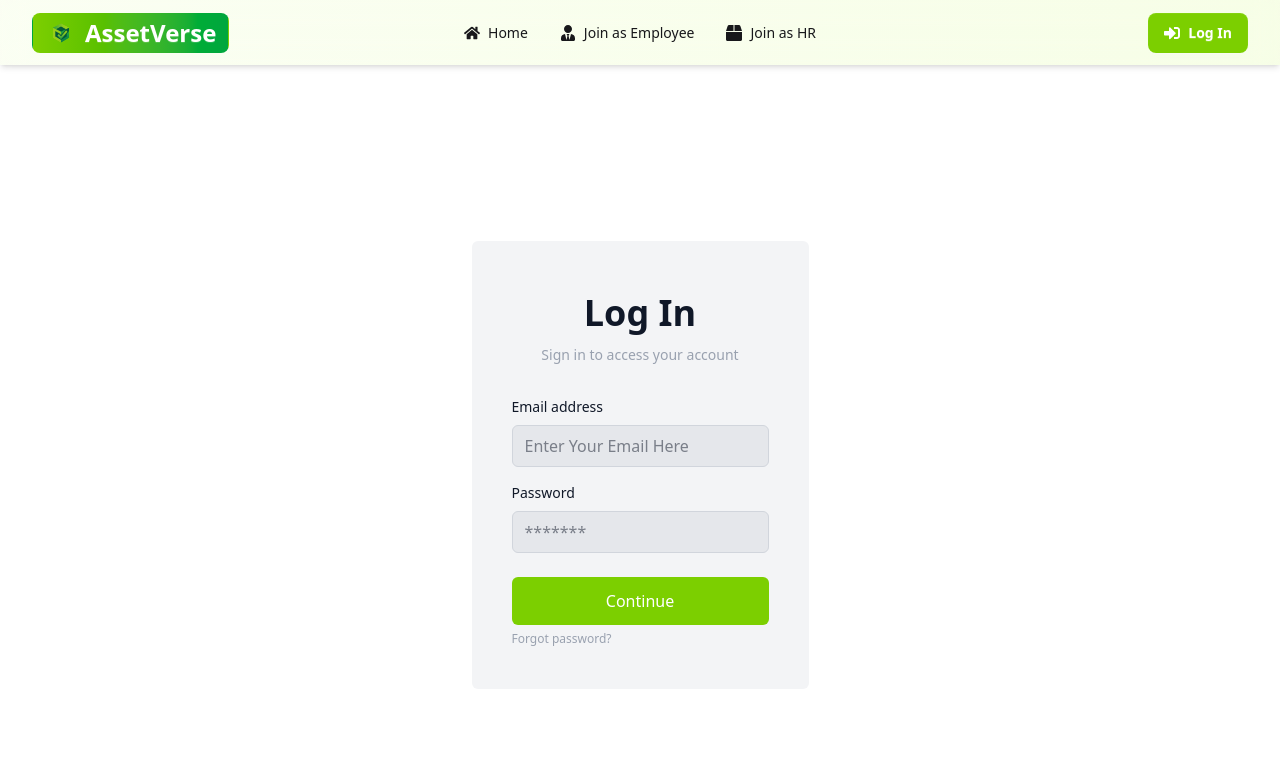
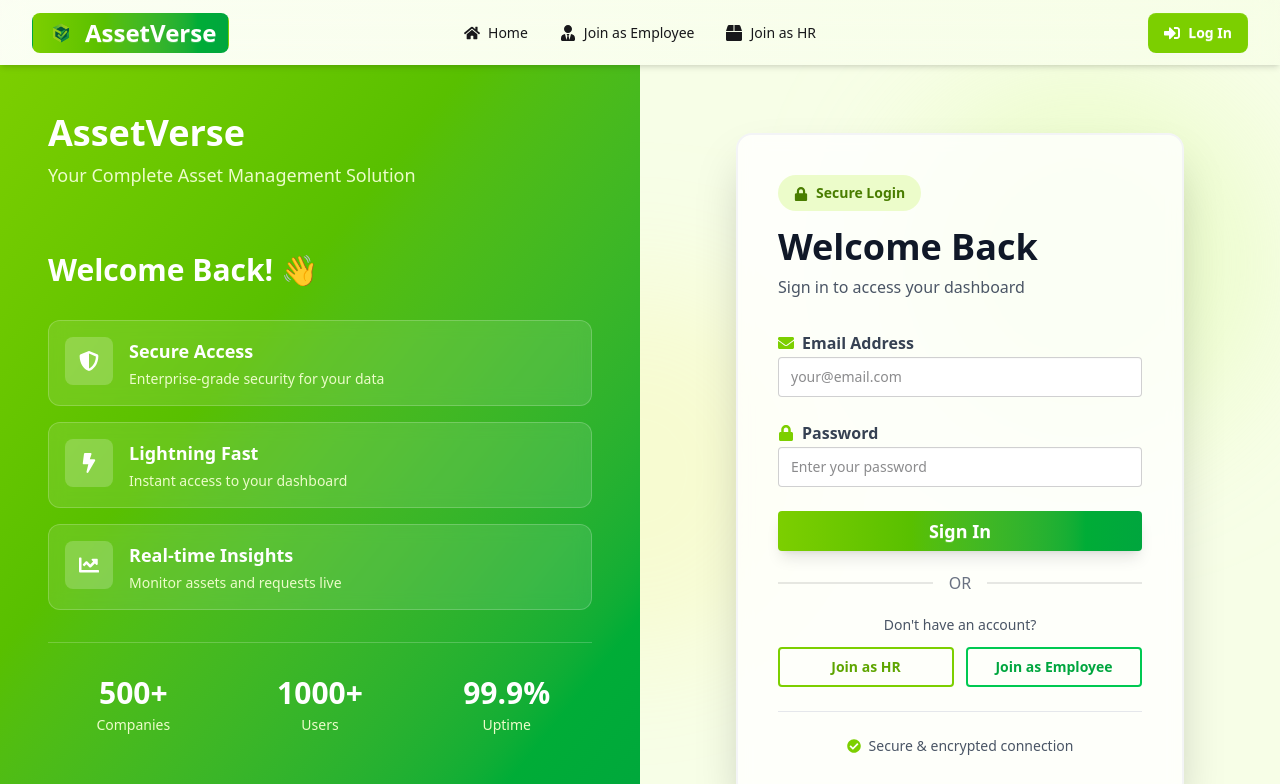
Before and after one commit to sajid-7756/AssetVerse-Client, a React (Vite) app: page /login in a window 1280 px wide. Shown: the top 784 px of the page. Built offline with nearby package versions, Linux system fonts and the light colour scheme; no server answers.

Commit message:
added login design

```diff
--- a/src/pages/Login/Login.jsx
+++ b/src/pages/Login/Login.jsx
@@ -1,6 +1,15 @@
 import { Navigate, useLocation, useNavigate } from "react-router";
 import toast from "react-hot-toast";
 import useAuth from "../../hooks/useAuth";
+import { Link } from "react-router";
+import {
+  FaLock,
+  FaEnvelope,
+  FaShieldAlt,
+  FaBolt,
+  FaChartLine,
+  FaCheckCircle,
+} from "react-icons/fa";
 
 const Login = () => {
   const { signIn, user } = useAuth();
@@ -30,67 +39,214 @@ const Login = () => {
     }
   };
 
+  const features = [
+    {
+      icon: FaShieldAlt,
+      title: "Secure Access",
+      description: "Enterprise-grade security for your data",
+    },
+    {
+      icon: FaBolt,
+      title: "Lightning Fast",
+      description: "Instant access to your dashboard",
+    },
+    {
+      icon: FaChartLine,
+      title: "Real-time Insights",
+      description: "Monitor assets and requests live",
+    },
+  ];
+
   return (
-    <div className="flex justify-center items-center min-h-screen bg-white">
-      <div className="flex flex-col max-w-md p-6 rounded-md sm:p-10 bg-gray-100 text-gray-900">
-        <div className="mb-8 text-center">
-          <h1 className="my-3 text-4xl font-bold">Log In</h1>
-          <p className="text-sm text-gray-400">
-            Sign in to access your account
+    <div className="min-h-screen flex relative overflow-hidden">
+      {/* Animated Background Blobs */}
+      <div className="absolute top-0 right-0 w-96 h-96 bg-lime-200 rounded-full mix-blend-multiply filter blur-3xl opacity-30 animate-blob"></div>
+      <div className="absolute bottom-0 left-0 w-96 h-96 bg-green-200 rounded-full mix-blend-multiply filter blur-3xl opacity-30 animate-blob animation-delay-2000"></div>
+      <div className="absolute top-1/2 left-1/2 transform -translate-x-1/2 -translate-y-1/2 w-96 h-96 bg-yellow-200 rounded-full mix-blend-multiply filter blur-3xl opacity-20 animate-blob"></div>
+
+      {/* Left Side - Branding & Features */}
+      <div className="hidden lg:flex lg:w-1/2 bg-linear-to-br from-lime-500 to-green-600 p-12 flex-col justify-between relative z-10">
+        <div>
+          <h1 className="text-4xl font-bold text-white mb-2">AssetVerse</h1>
+          <p className="text-lime-100 text-lg">
+            Your Complete Asset Management Solution
           </p>
         </div>
-        <form
-          onSubmit={handleSubmit}
-          noValidate=""
-          action=""
-          className="space-y-6 ng-untouched ng-pristine ng-valid"
+
+        <div className="space-y-6">
+          <h2 className="text-3xl font-bold text-white mb-8">
+            Welcome Back! 👋
+          </h2>
+
+          {/* Features */}
+          <div className="space-y-4">
+            {features.map((feature, index) => (
+              <div
+                key={index}
+                className="bg-white/10 backdrop-blur-sm rounded-xl p-4 border border-white/20 hover:bg-white/20 transition-all duration-300"
               >
-          <div className="space-y-4">
+                <div className="flex items-start gap-4">
+                  <div className="w-12 h-12 bg-white/20 rounded-lg flex items-center justify-center shrink-0">
+                    <feature.icon className="text-white text-xl" />
+                  </div>
                   <div>
-              <label htmlFor="email" className="block mb-2 text-sm">
-                Email address
+                    <h3 className="text-white font-semibold text-lg mb-1">
+                      {feature.title}
+                    </h3>
+                    <p className="text-lime-100 text-sm">
+                      {feature.description}
+                    </p>
+                  </div>
+                </div>
+              </div>
+            ))}
+          </div>
+
+          {/* Stats */}
+          <div className="grid grid-cols-3 gap-4 mt-8 pt-8 border-t border-white/20">
+            <div className="text-center">
+              <div className="text-3xl font-bold text-white mb-1">500+</div>
+              <p className="text-lime-100 text-sm">Companies</p>
+            </div>
+            <div className="text-center">
+              <div className="text-3xl font-bold text-white mb-1">1000+</div>
+              <p className="text-lime-100 text-sm">Users</p>
+            </div>
+            <div className="text-center">
+              <div className="text-3xl font-bold text-white mb-1">99.9%</div>
+              <p className="text-lime-100 text-sm">Uptime</p>
+            </div>
+          </div>
+        </div>
+
+        <p className="text-lime-100 text-sm">
+          © 2024 AssetVerse. All rights reserved.
+        </p>
+      </div>
+
+      {/* Right Side - Login Form */}
+      <div className="w-full lg:w-1/2 flex items-center justify-center p-6 md:p-12 relative z-10">
+        <div className="w-full max-w-md">
+          {/* Mobile Logo */}
+          <div className="lg:hidden mb-8 text-center">
+            <h1 className="text-3xl font-bold text-gray-900 mb-2">
+              AssetVerse
+            </h1>
+            <p className="text-gray-600">Asset Management Solution</p>
+          </div>
+
+          {/* Login Card */}
+          <div className="bg-white/80 backdrop-blur-sm rounded-2xl shadow-2xl p-8 md:p-10 border-2 border-gray-100">
+            {/* Header */}
+            <div className="mb-8">
+              <div className="inline-block px-4 py-2 bg-lime-100 text-lime-700 rounded-full font-bold text-sm mb-4">
+                <FaLock className="inline mr-2" />
+                Secure Login
+              </div>
+              <h2 className="text-3xl md:text-4xl font-bold text-gray-900 mb-2">
+                Welcome Back
+              </h2>
+              <p className="text-gray-600">
+                Sign in to access your dashboard
+              </p>
+            </div>
+
+            {/* Form */}
+            <form onSubmit={handleSubmit} className="space-y-6">
+              {/* Email */}
+              <div className="form-control">
+                <label className="label">
+                  <span className="label-text font-semibold text-gray-700 flex items-center gap-2">
+                    <FaEnvelope className="text-lime-500" />
+                    Email Address
+                  </span>
                 </label>
                 <input
                   type="email"
                   name="email"
                   id="email"
                   required
-                placeholder="Enter Your Email Here"
-                className="w-full px-3 py-2 border rounded-md border-gray-300 focus:outline-lime-500 bg-gray-200 text-gray-900"
-                data-temp-mail-org="0"
+                  placeholder="your@email.com"
+                  className="input input-bordered w-full focus:border-lime-500 focus:outline-none focus:ring-2 focus:ring-lime-200 transition-all"
                 />
               </div>
-            <div>
-              <div className="flex justify-between">
-                <label htmlFor="password" className="text-sm mb-2">
+
+              {/* Password */}
+              <div className="form-control">
+                <label className="label">
+                  <span className="label-text font-semibold text-gray-700 flex items-center gap-2">
+                    <FaLock className="text-lime-500" />
                     Password
+                  </span>
                 </label>
-              </div>
                 <input
                   type="password"
                   name="password"
                   autoComplete="current-password"
                   id="password"
                   required
-                placeholder="*******"
-                className="w-full px-3 py-2 border rounded-md border-gray-300 focus:outline-lime-500 bg-gray-200 text-gray-900"
+                  placeholder="Enter your password"
+                  className="input input-bordered w-full focus:border-lime-500 focus:outline-none focus:ring-2 focus:ring-lime-200 transition-all"
                 />
+              </div>
+
+              {/* Submit Button */}
+              <button
+                type="submit"
+                className="btn w-full bg-linear-to-r from-lime-500 to-green-600 hover:from-lime-600 hover:to-green-700 text-white border-0 shadow-lg hover:shadow-xl transition-all duration-300 text-lg font-semibold"
+              >
+                Sign In
+              </button>
+            </form>
+
+            {/* Divider */}
+            <div className="divider my-6 text-gray-500">OR</div>
+
+            {/* Register Links */}
+            <div className="space-y-3">
+              <p className="text-center text-gray-600 text-sm">
+                Don't have an account?
+              </p>
+              <div className="grid grid-cols-2 gap-3">
+                <Link
+                  to="/join-as-hr"
+                  className="btn btn-outline border-2 border-lime-500 text-lime-600 hover:bg-lime-500 hover:text-white hover:border-lime-500 text-sm"
+                >
+                  Join as HR
+                </Link>
+                <Link
+                  to="/join-as-employee"
+                  className="btn btn-outline border-2 border-green-500 text-green-600 hover:bg-green-500 hover:text-white hover:border-green-500 text-sm"
+                >
+                  Join as Employee
+                </Link>
               </div>
             </div>
 
-          <div>
-            <button
-              type="submit"
-              className="bg-lime-500 w-full rounded-md py-3 text-white"
-            >
-              Continue
-            </button>
+            {/* Trust Badge */}
+            <div className="mt-6 pt-6 border-t border-gray-200">
+              <div className="flex items-center justify-center gap-2 text-gray-600 text-sm">
+                <FaCheckCircle className="text-lime-500" />
+                <span>Secure & encrypted connection</span>
               </div>
-        </form>
-        <div className="space-y-1">
-          <button className="text-xs hover:underline hover:text-lime-500 text-gray-400 cursor-pointer">
-            Forgot password?
-          </button>
+            </div>
+          </div>
+
+          {/* Mobile Stats */}
+          <div className="lg:hidden grid grid-cols-3 gap-4 mt-8">
+            <div className="bg-white/60 backdrop-blur-sm rounded-xl p-4 text-center shadow-lg">
+              <div className="text-2xl font-bold text-lime-600 mb-1">500+</div>
+              <p className="text-gray-700 text-xs font-semibold">Companies</p>
+            </div>
+            <div className="bg-white/60 backdrop-blur-sm rounded-xl p-4 text-center shadow-lg">
+              <div className="text-2xl font-bold text-lime-600 mb-1">1000+</div>
+              <p className="text-gray-700 text-xs font-semibold">Users</p>
+            </div>
+            <div className="bg-white/60 backdrop-blur-sm rounded-xl p-4 text-center shadow-lg">
+              <div className="text-2xl font-bold text-lime-600 mb-1">99.9%</div>
+              <p className="text-gray-700 text-xs font-semibold">Uptime</p>
+            </div>
+          </div>
         </div>
       </div>
     </div>
```
Lines whose indentation alone changed are shown as unchanged.
